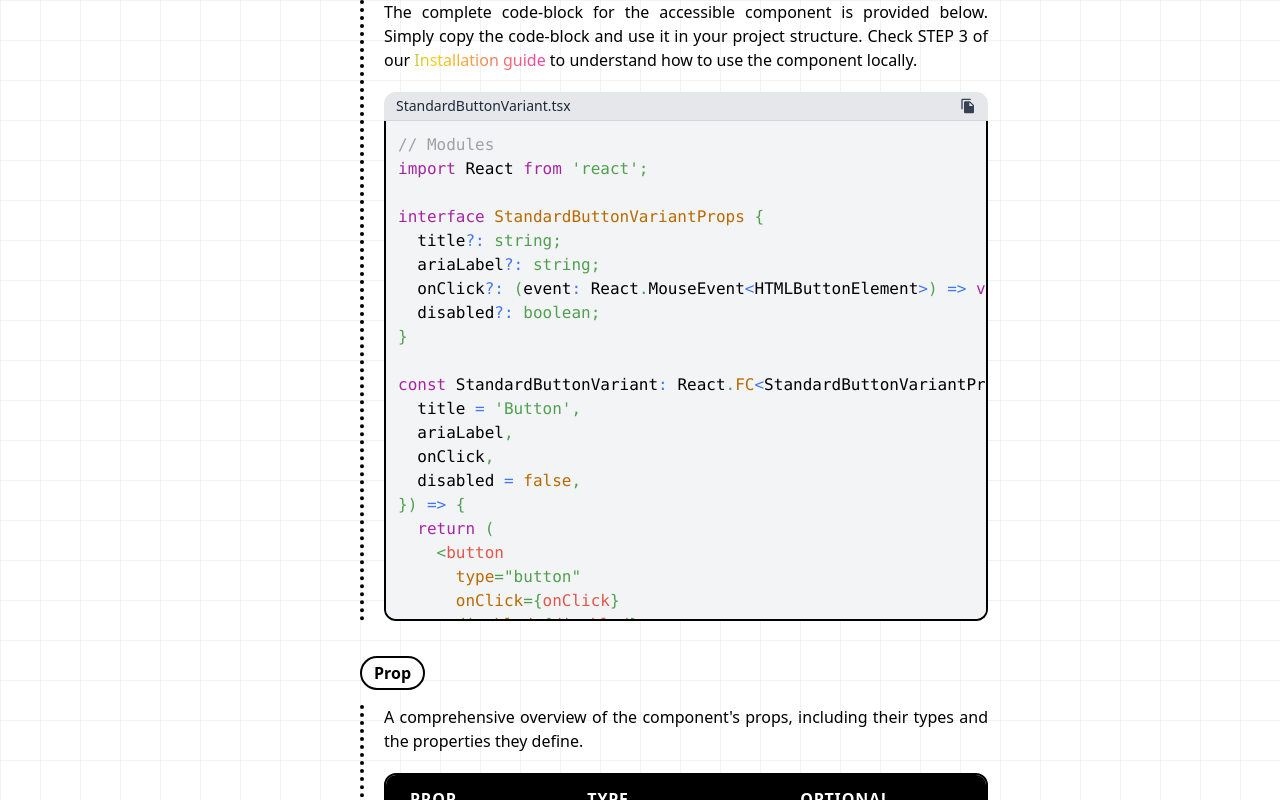
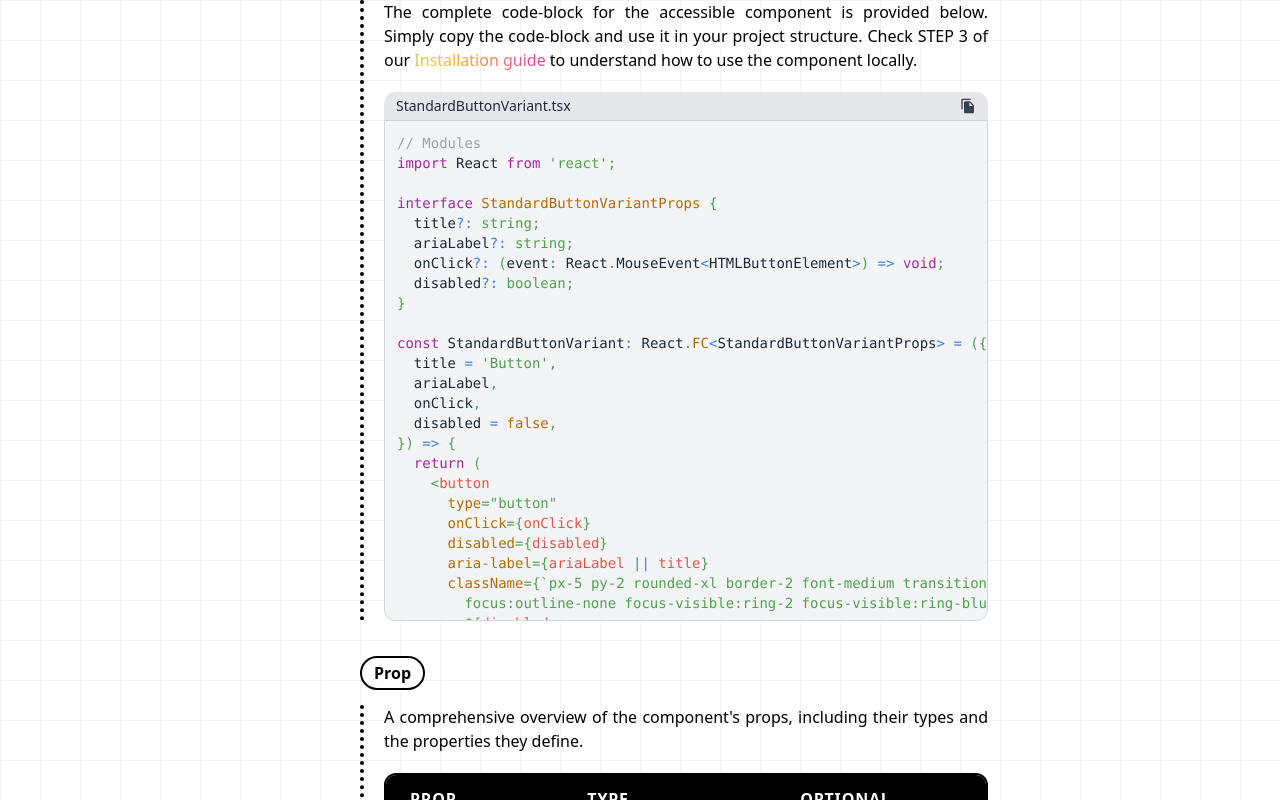
Before and after one commit to snippet-labs/COMPONENTLAB, a Next.js app: page /button/standard in a window 1280 px wide. Shown: the part 980-1780 px from the top of the page. Built offline with nearby package versions, Linux system fonts and the light colour scheme.

Commit message:
page(accessible-component-Standard-button): refine logic for codeblock to have natural scroll-propagation inheritance

```diff
--- a/src/components/Ui/CodeBlock/CodeBlock.tsx
+++ b/src/components/Ui/CodeBlock/CodeBlock.tsx
@@ -1,7 +1,7 @@
 'use client';
 
 // Modules
-import { useState } from 'react';
+import React, { useEffect, useRef, useState } from 'react';
 import { IoMdCheckmarkCircle } from 'react-icons/io';
 import { MdFileCopy } from 'react-icons/md';
 import { Highlight, themes } from 'prism-react-renderer';
@@ -9,6 +9,7 @@ import { CodeBlockProps } from './CodeBlock.types';
 
 const CodeBlock: React.FC<CodeBlockProps> = ({ codes, codeLanguage, fileName }) => {
   const [copied, setCopied] = useState(false);
+  const containerRef = useRef<HTMLDivElement | null>(null);
 
   const handleCodeBlockCopyFunctionality = async () => {
     try {
@@ -20,21 +21,84 @@ const CodeBlock: React.FC<CodeBlockProps> = ({ codes, codeLanguage, fileName })
     }
   };
 
+  // Side effect
+  useEffect(() => {
+    const element = containerRef.current;
+    if (!element) return;
+    const onPointerDown = () => element.focus();
+    element.addEventListener('pointerdown', onPointerDown);
+    return () => element.removeEventListener('pointerdown', onPointerDown);
+  }, []);
+
+  // Handle scroll chaining
+  const handleWheel = (event: React.WheelEvent<HTMLDivElement>) => {
+    const element = event.currentTarget;
+    const delta = event.deltaY;
+    const atTop = element.scrollTop === 0;
+    const atBottom = element.scrollHeight - element.clientHeight - element.scrollTop <= 1;
+
+    const canScroll = (delta > 0 && !atBottom) || (delta < 0 && !atTop);
+
+    // Only stop propagation if we actually have something to scroll
+    if (canScroll) {
+      event.stopPropagation();
+    }
+    // If we’re fully at top or bottom, the scroll will bubble to the parent
+  };
+
   return (
     <div className="mt-5 relative group">
+      {/* Header */}
       <div className="flex items-center justify-between bg-gray-200 px-3 py-1 rounded-t-xl border-b border-gray-300">
         <span className="text-sm font-medium text-gray-800">{fileName || ''}</span>
         <button
           onClick={handleCodeBlockCopyFunctionality}
           className="flex items-center justify-center text-gray-700 hover:text-gray-900 hover:cursor-pointer transition-all duration-150"
+          aria-label="Copy code to clipboard"
         >
           {copied ? <IoMdCheckmarkCircle size={16} /> : <MdFileCopy size={16} />}
         </button>
       </div>
 
+      {/* Scrollable Code Area */}
+      <div
+        ref={containerRef}
+        onWheel={handleWheel}
+        tabIndex={0}
+        role="region"
+        aria-label={`${fileName || 'Code'} code block`}
+        className="relative rounded-b-xl border border-t-0 border-gray-300 bg-gray-100 max-h-[500px] overflow-y-auto scroll-smooth"
+        style={{
+          WebkitOverflowScrolling: 'touch',
+          overscrollBehavior: 'auto',
+          touchAction: 'pan-y',
+        }}
+      >
+        {/* Scrollbar styling */}
+        <style jsx>{`
+          .code-scroll::-webkit-scrollbar {
+            width: 10px;
+            height: 10px;
+          }
+          .code-scroll::-webkit-scrollbar-track {
+            background: #f3f4f6;
+          }
+          .code-scroll::-webkit-scrollbar-thumb {
+            background: #9ca3af;
+            border-radius: 9999px;
+            border: 2px solid transparent;
+            background-clip: content-box;
+          }
+          .code-scroll {
+            scrollbar-width: thin;
+            scrollbar-color: #9ca3af #f3f4f6;
+          }
+        `}</style>
+
+        <div className="p-3 text-sm font-mono text-gray-800 whitespace-pre-wrap break-words code-scroll">
           <Highlight theme={themes.oneLight} code={codes} language={codeLanguage}>
             {({ tokens, getTokenProps }) => (
-          <pre className="border-2 border-t-0 p-3 rounded-b-xl bg-gray-100 overflow-auto max-h-[500px]">
+              <pre className="m-0">
                 {tokens.map((line, i) => (
                   <div key={i}>
                     {line.map((token, key) => (
@@ -46,6 +110,8 @@ const CodeBlock: React.FC<CodeBlockProps> = ({ codes, codeLanguage, fileName })
             )}
           </Highlight>
         </div>
+      </div>
+    </div>
   );
 };
 
```
Lines whose indentation alone changed are shown as unchanged.
